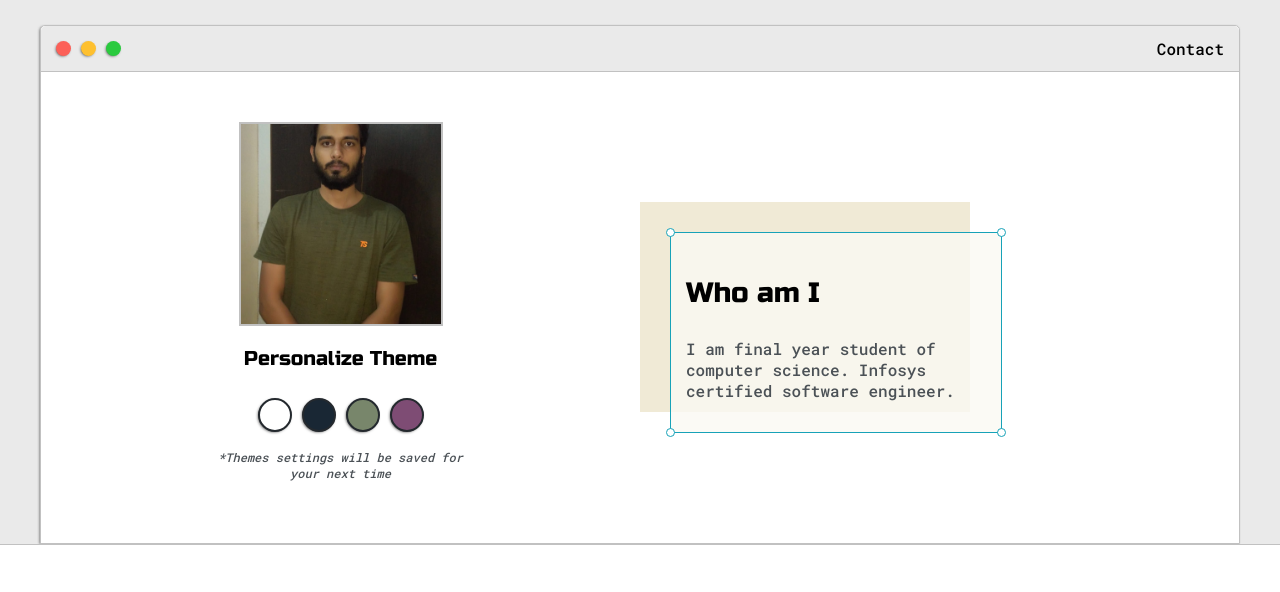
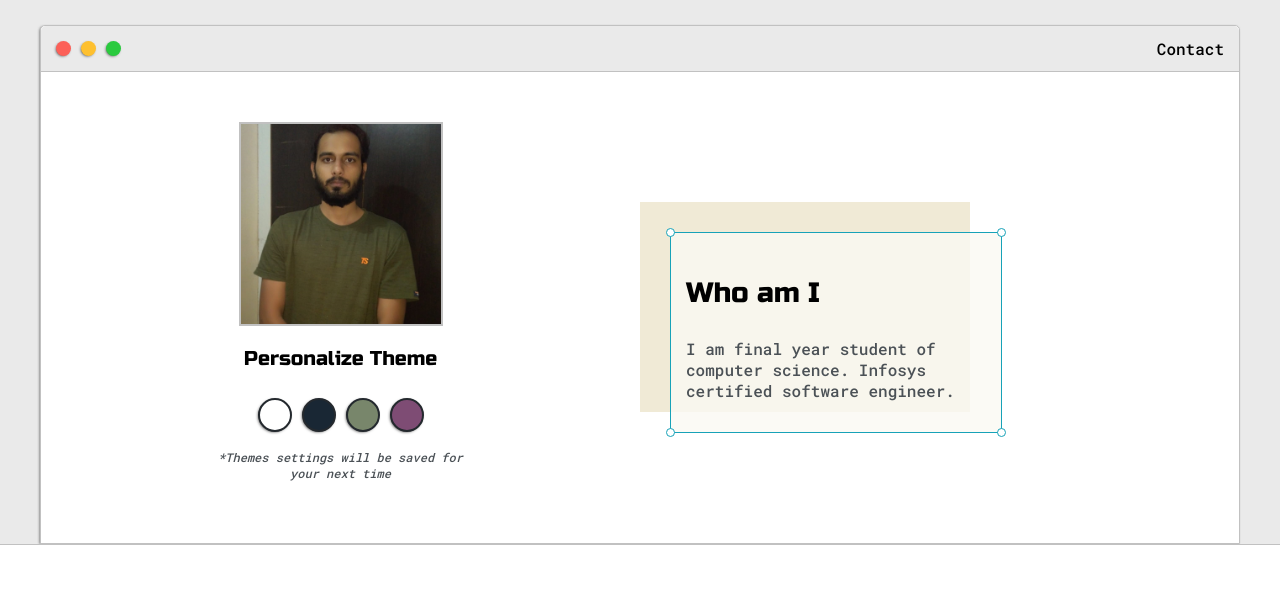
Before and after one commit to viveksangwan-cmd/portfolio, a website: page static/index.html in a window 1280 px wide. Shown: the part 136-728 px from the top of the page. Drawn offline with Linux system fonts and the light colour scheme.

Commit message:
image edit

```diff
--- a/static/index.html
+++ b/static/index.html
@@ -39,7 +39,7 @@
 					</ul>
 				</div>
 				<div class="left-column">
-					<img id="profile_pic" src="images/vivek2.jpeg" alt="My Profile Photo">
+					<img id="profile_pic" src="images/vivek.jpeg" alt="My Profile Photo">
 					<h5 style="text-align: center; line-height: 0;">
 						Personalize Theme
 					</h5>
```
Also changed, not shown: static/images/vivek sangwan.jpg (deleted), static/images/vivek.jpeg (added), static/images/vivek2.jpeg (deleted), 1 other file.
